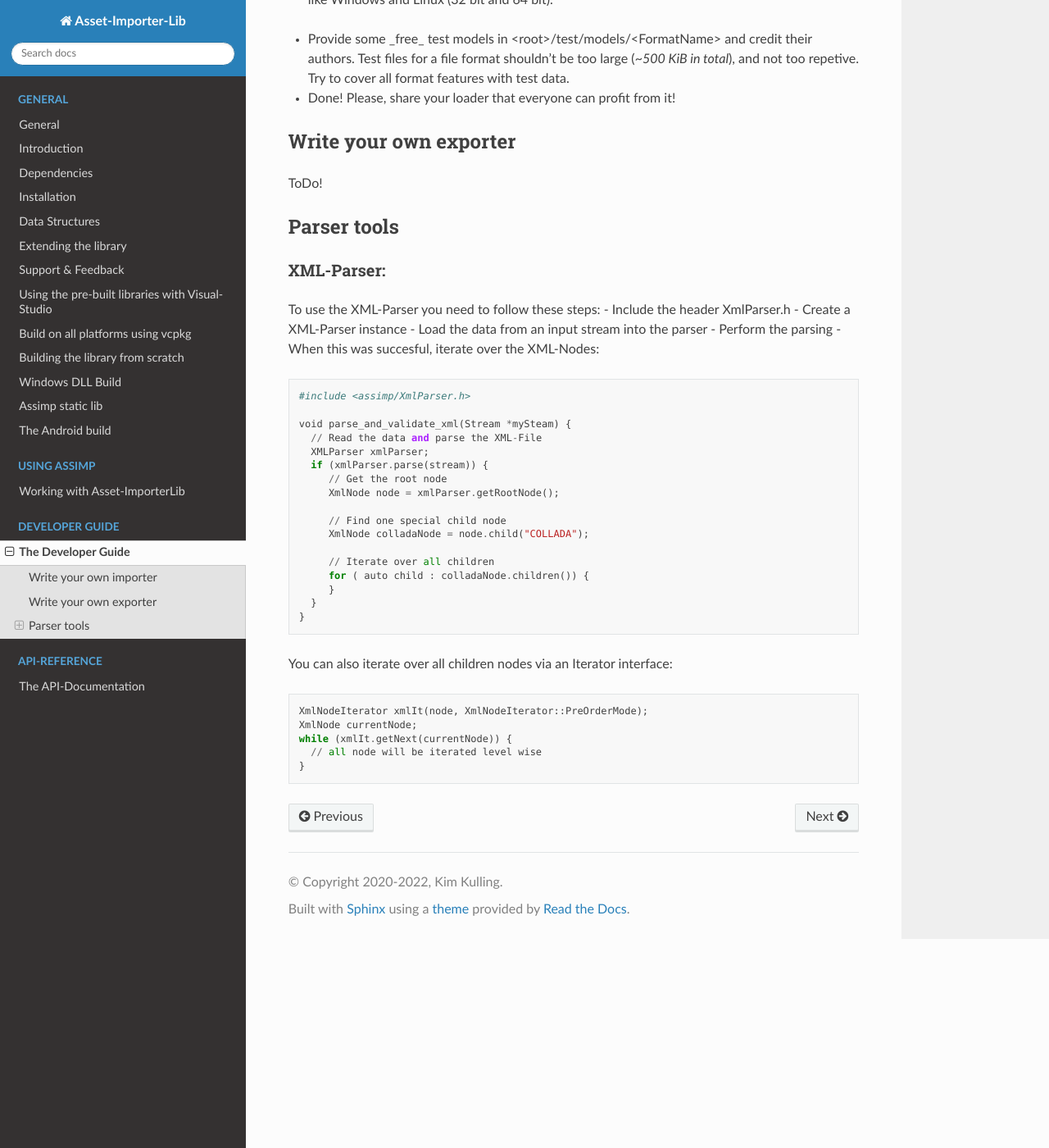
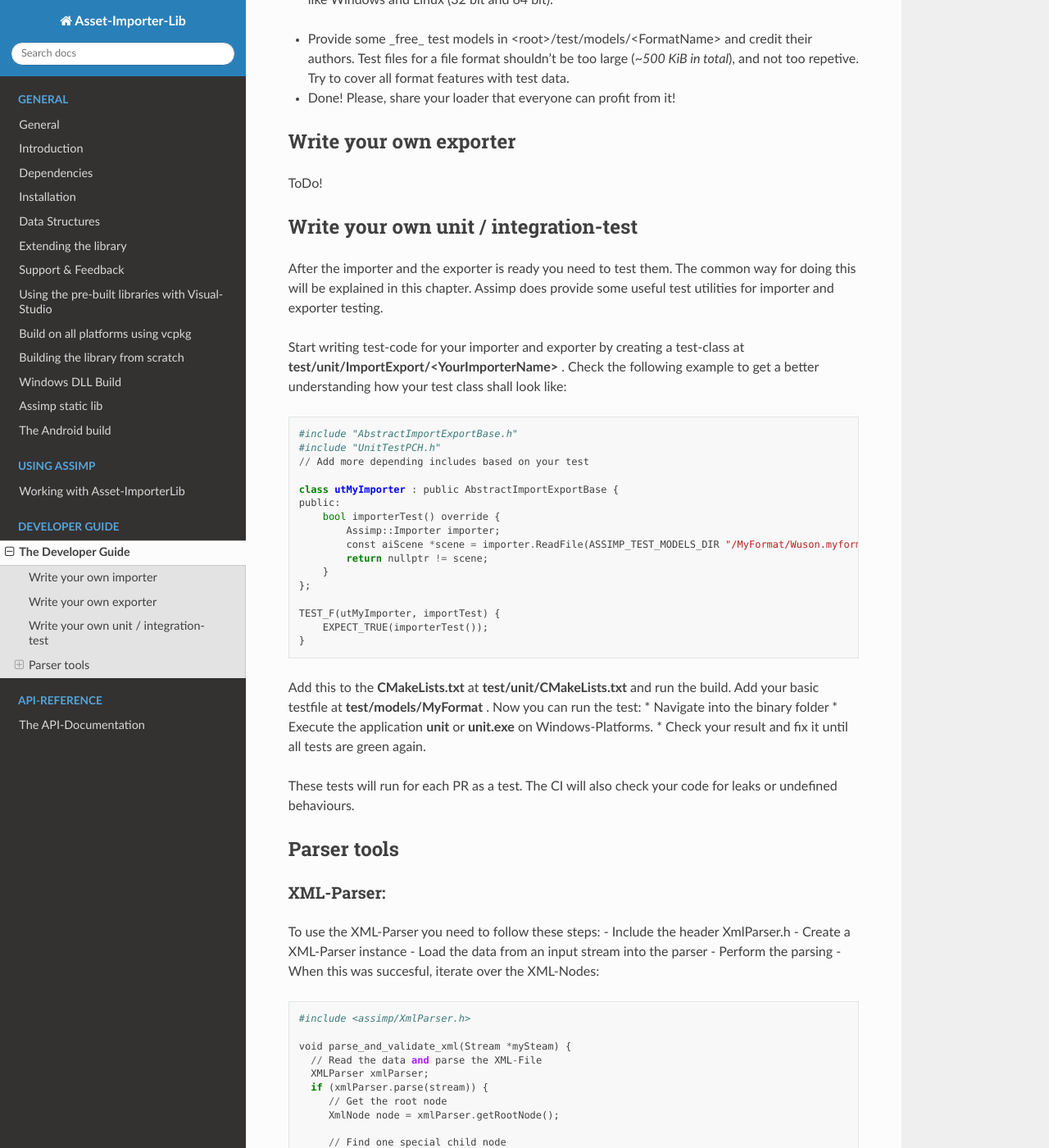
Before and after one commit to assimp/assimp-docs, a Sphinx documentation site: the page built from source/developer/developer.rst, in a window 1280 px wide and 1400 px high, scrolled down 1949 px. Shown: the whole window at 82% size. Built offline with Sphinx 7.4.7 and the Read the Docs theme 2.0.0, drawn with Linux system fonts in a browser that asks for light colours.

Commit message:
Add unittest doc

```diff
--- a/source/developer/developer.rst
+++ b/source/developer/developer.rst
@@ -81,6 +81,42 @@ Write your own exporter
 
 ToDo!
 
+Write your own unit / integration-test
+--------------------------------------
+After the importer and the exporter is ready you need to test them. The common way for doing this will be explained in this chapter. Assimp does provide
+some useful test utilities for importer and exporter testing.
+
+Start writing test-code for your importer and exporter by creating a test-class at **test/unit/ImportExport/<YourImporterName>** .
+Check the following example to get a better understanding how your test class shall look like:
+
+::
+
+    #include "AbstractImportExportBase.h"
+    #include "UnitTestPCH.h"
+    // Add more depending includes based on your test
+
+    class utMyImporter : public AbstractImportExportBase {
+    public:
+        bool importerTest() override {
+            Assimp::Importer importer;
+            const aiScene *scene = importer.ReadFile(ASSIMP_TEST_MODELS_DIR "/MyFormat/Wuson.myformat", aiProcess_ValidateDataStructure);
+            return nullptr != scene;
+        }
+    };
+
+    TEST_F(utMyImporter, importTest) {
+        EXPECT_TRUE(importerTest());
+    }
+
+
+Add this to the **CMakeLists.txt** at **test/unit/CMakeLists.txt** and run the build. Add your basic testfile at **test/models/MyFormat** .
+Now you can run the test:
+* Navigate into the binary folder
+* Execute the application **unit** or **unit.exe** on Windows-Platforms.
+* Check your result and fix it until all tests are green again.
+
+These tests will run for each PR as a test. The CI will also check your code for leaks or undefined behaviours.
+
 
 Parser tools
 ------------
```
